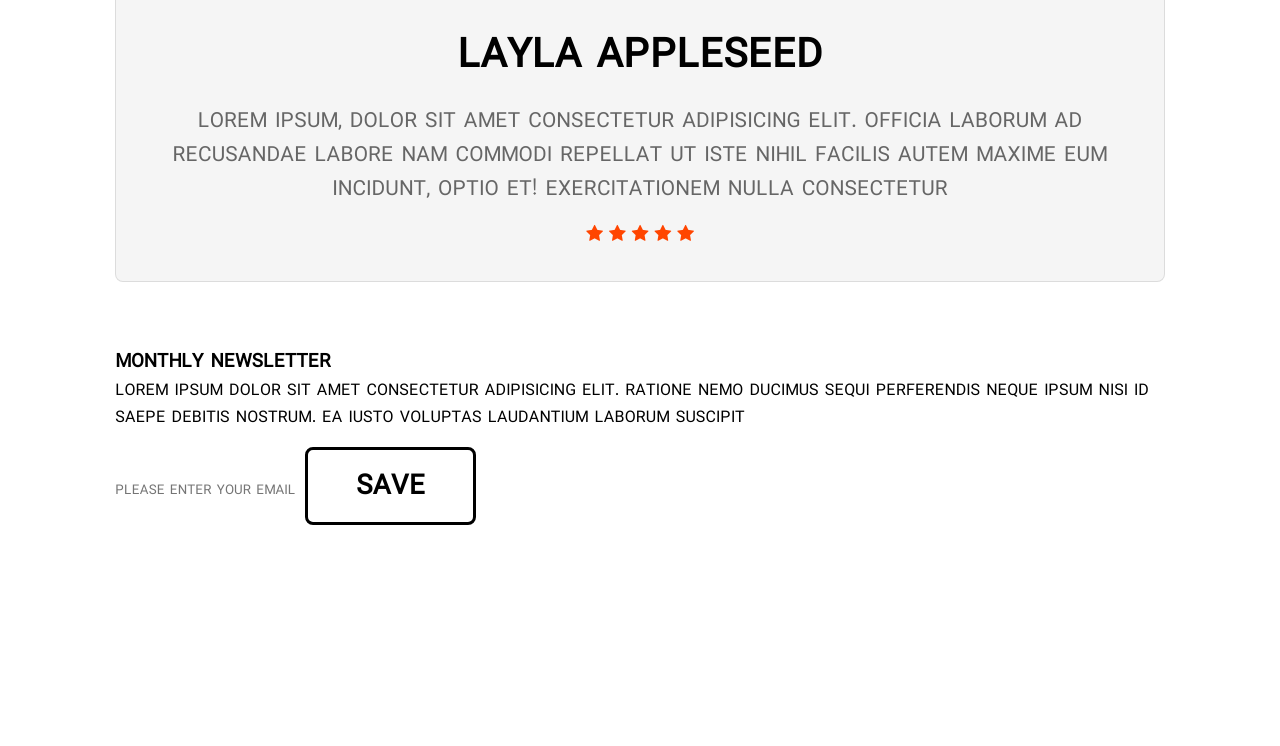
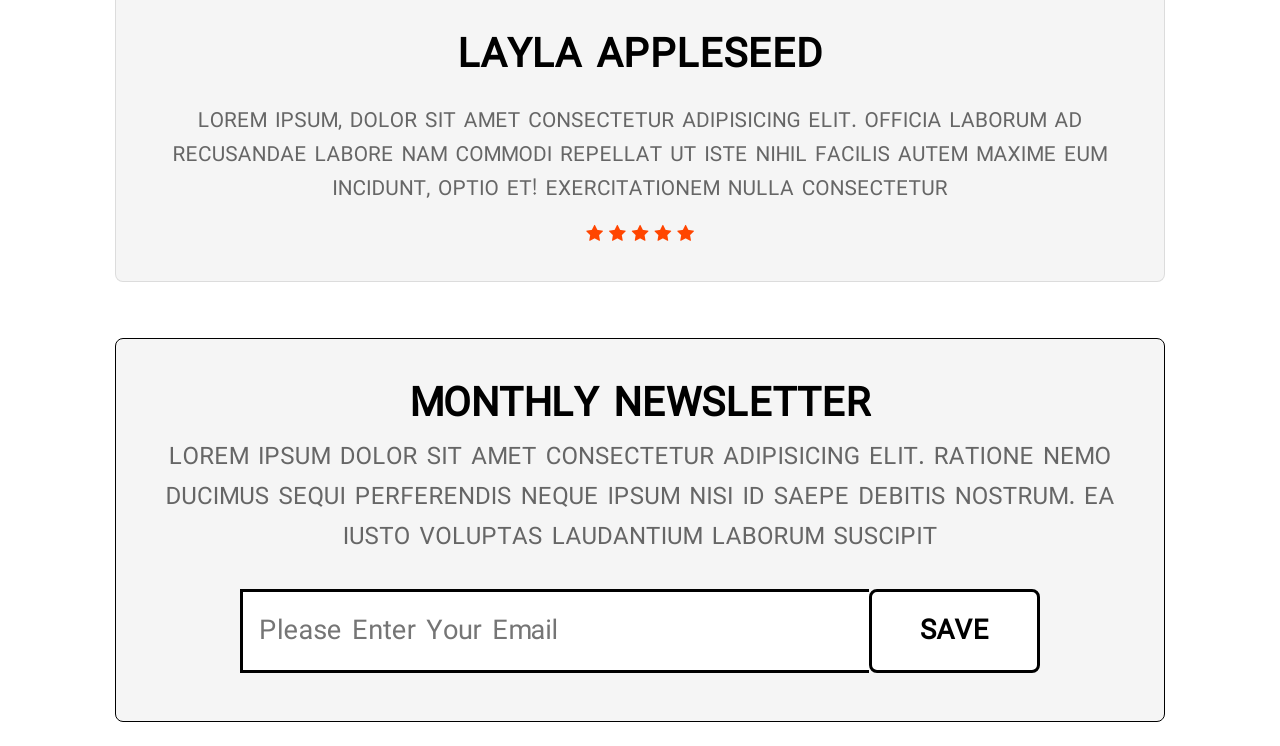
Before and after one commit to FrancisJTR7/Shoe-Website, a plain HTML site: page index.html in a window 1280 px wide. Shown: the part 9045-9791 px from the top of the page. Before the commit the page ends 9602 px from the top, so only its background shows below. Drawn offline with Linux system fonts and the light colour scheme.

Commit message:
Finished

```diff
--- a/css/styles.css
+++ b/css/styles.css
@@ -470,3 +470,52 @@ span {
   color: orangered;
   font-size: 18px;
 }
+
+/*end blog*/
+
+.news {
+  padding-top: 0.5rem;
+  padding-bottom: 0.5rem;
+}
+
+.news .content {
+  text-align: center;
+  border: 0.1rem solid rgba(0, 0, 0.1);
+  border-radius: 0.5rem;
+  background: #f5f5f5;
+  padding: 2rem;
+}
+
+.news .content h3 {
+  font-size: 2.5rem;
+  color: #000;
+}
+.news .content {
+  font-size: 1.5rem;
+  color: #666;
+  margin: 1rem auto;
+  max-width: 100%;
+}
+
+.news .content form {
+  margin: 1rem auto;
+  max-width: 50rem;
+  display: flex;
+}
+
+.news .content form .email {
+  width: 100%;
+  font-size: 1.7rem;
+  text-transform: none;
+  color: #333;
+  padding: 1rem;
+  border: 0.2rem solid #000;
+  border-right: none;
+  margin-top: 1rem;
+}
+
+.news .content form .btn {
+  border-radius: none;
+}
+
+/*end news*/
```
Also changed, not shown: index.html (+1 -0 lines).
